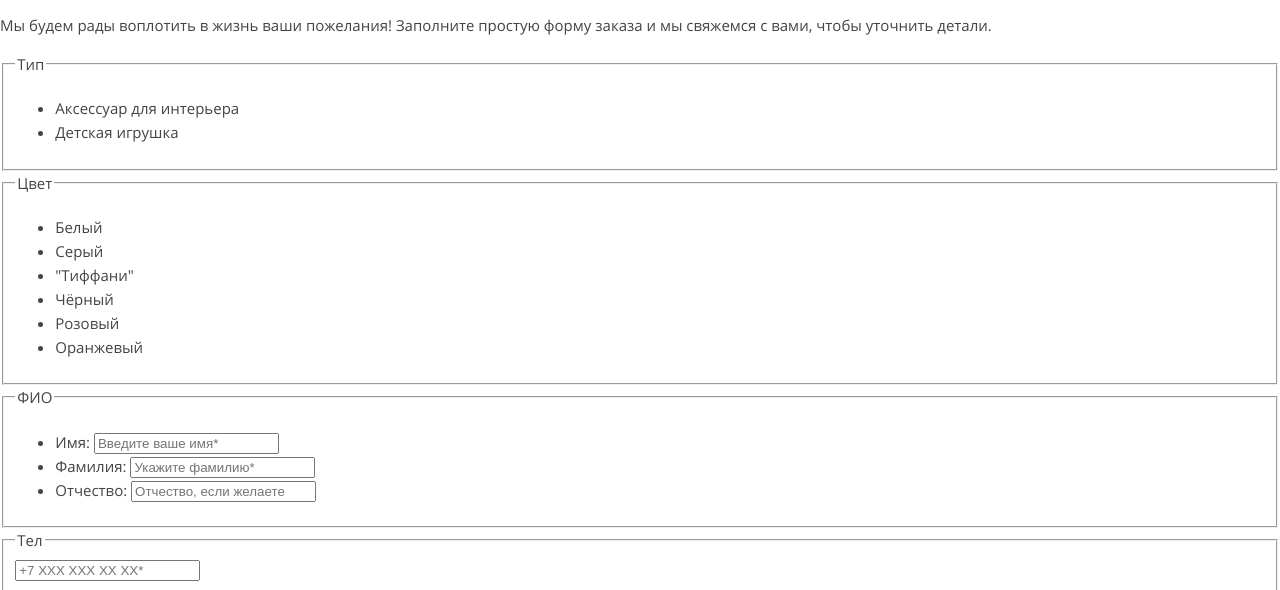
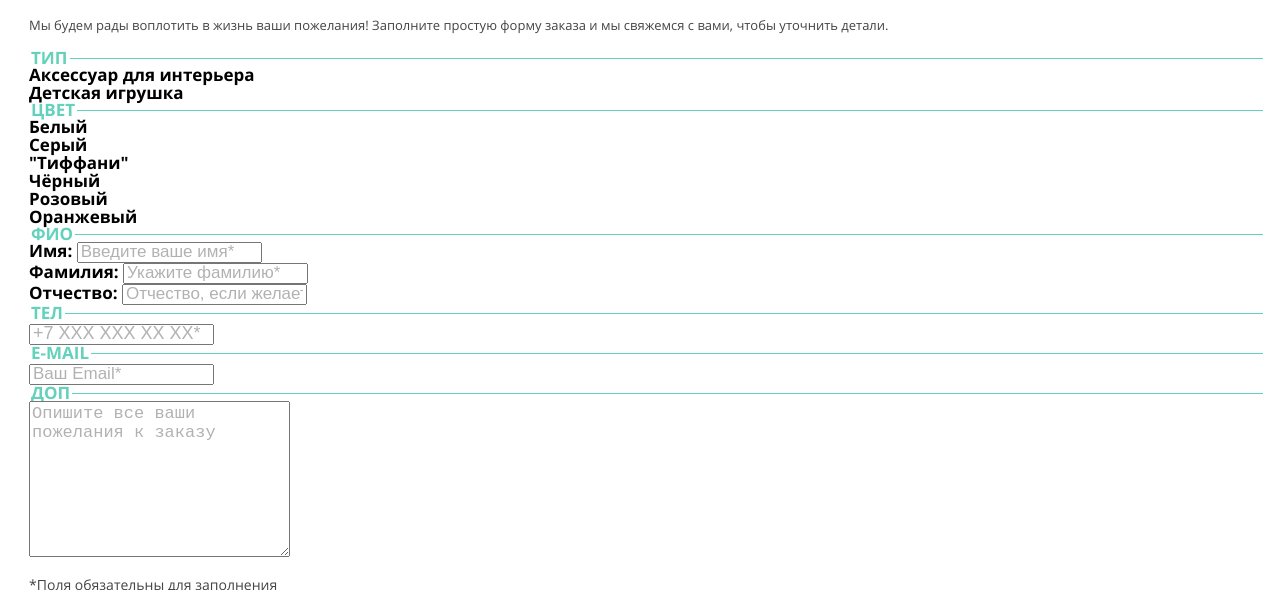
Before and after one commit to AKN0774/234663-mishka-20, a plain HTML site: page source/form.html in a window 1280 px wide. Shown: the part 214-804 px from the top of the page. Drawn offline with nearby package versions, Linux system fonts and the light colour scheme; files that its build step writes are made by us from their sources.

Commit message:
Добавлена вёрстка для страницы form.html

```diff
--- a/source/form.html
+++ b/source/form.html
@@ -37,7 +37,8 @@
     </header>
 
     <main class="main">
-      <h2 class="visually-hidden">Форма заказа товара</h2>
+      <div class="main__form-wrapper">
+        <h2 class="visually-hidden">Форма заказа товара</h2>
       <p class="main__text">Мы будем рады воплотить в жизнь ваши пожелания! Заполните простую форму заказа и мы
         свяжемся с вами, чтобы уточнить детали.</p>
       <form class="form" action="https://echo.htmlacademy.ru" method="post">
@@ -88,15 +89,15 @@
           <ul class="form__list">
             <li class="form__list-item">
               <label for="name" class="form__label-text">Имя:</label>
-              <input type="text" name="name" id="name" class="form__input-text" placeholder="Введите ваше имя*" required>
+              <input class="form__input" type="text" name="name" id="name" class="form__input-text" placeholder="Введите ваше имя*" required>
             </li>
             <li class="form__list-item">
               <label for="surname" class="form__label-text">Фамилия:</label>
-              <input type="text" name="surname" id="surname" class="form__input-text" placeholder="Укажите фамилию*" required>
+              <input class="form__input" type="text" name="surname" id="surname" class="form__input-text" placeholder="Укажите фамилию*" required>
             </li>
             <li class="form__list-item">
               <label for="middle-name" class="form__label-text">Отчество:</label>
-              <input type="text" name="middle-name" id="middle-name" class="form__input-text" placeholder="Отчество, если желаете">
+              <input class="form__input" type="text" name="middle-name" id="middle-name" class="form__input-text" placeholder="Отчество, если желаете">
             </li>
           </ul>
         </fieldset>
@@ -108,16 +109,17 @@
         <fieldset class="form__fieldset">
           <legend class="form__legend">E-mail</legend>
           <label for="e-mail" class="visually-hidden"></label>
-          <input class="form__input-email" type="email" name="e-mail" id="e-mail" placeholder="Ваш Email*" required>
+          <input class="form__input-email form__input" type="email" name="e-mail" id="e-mail" placeholder="Ваш Email*" required>
         </fieldset>
         <fieldset class="form__fieldset">
           <legend class="form__legend">Доп</legend>
           <label for="addition" class="visually-hidden"></label>
-          <textarea class="form__textarea" name="addition" id="addition" cols="30" rows="10" placeholder="Опишите все ваши пожелания к заказу"></textarea>
+          <textarea class="form__textarea form__input" name="addition" id="addition" cols="30" rows="10" placeholder="Опишите все ваши пожелания к заказу"></textarea>
         </fieldset>
         <p class="form__text">*Поля обязательны для заполнения</p>
         <button type="submit" class="form__button">отправить заказ</button>
       </form>
+      </div>
     </main>
 
     <footer class="footer">
--- /dev/null
+++ b/source/sass/block/form.scss
@@ -0,0 +1,40 @@
+.form__fieldset {
+  margin: 0;
+  padding: 0;
+  border-style: none;
+  border-top: 1px solid $green-two;
+}
+
+.form__legend {
+  @include font-parameter(normal, bold, 17px, 16px, $light-green);
+  text-transform: uppercase;
+}
+
+.form__list {
+  list-style: none;
+  margin: 0;
+  padding: 0;
+}
+
+.form__list-item {
+  @include font-parameter(normal, bold, 17px, 18px, $basic-black);
+}
+
+.form__input::placeholder {
+  @include font-parameter(normal, normal, 17px, 19px, $basic-black);
+  opacity: 0.3;
+}
+
+.form__input-telefon::placeholder {
+  @include font-parameter(normal, normal, 18px, 19px, $basic-black);
+  opacity: 0.3;
+}
+
+.form__text {
+  @include font-parameter(normal, normal, 14px, 16px, $black-two);
+}
+
+.form__button {
+  @include font-parameter(normal, bold, 17px, 16px, $black-two);
+  background-color: transparent;
+}
--- a/source/sass/block/main.scss
+++ b/source/sass/block/main.scss
@@ -1,3 +1,14 @@
 .main {
   margin: 0 auto;
 }
+
+.main__form-wrapper {
+  margin: 0;
+  padding-left: 29px;
+  padding-right: 17px;
+  padding-bottom: 55px;
+}
+
+.main__text {
+  @include font-parameter(normal, normal, 13px, 24px, $black-two);
+}
--- a/source/sass/style.scss
+++ b/source/sass/style.scss
@@ -10,6 +10,7 @@
 @import "block/copyright.scss";
 @import "block/featured.scss";
 @import "block/footer.scss";
+@import "block/form.scss";
 @import "block/header.scss";
 @import "block/main-nav.scss";
 @import "block/main.scss";
```
